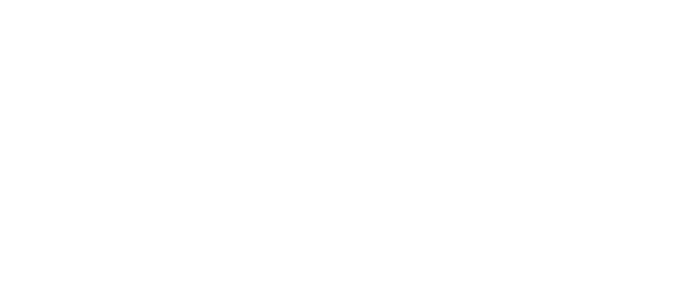
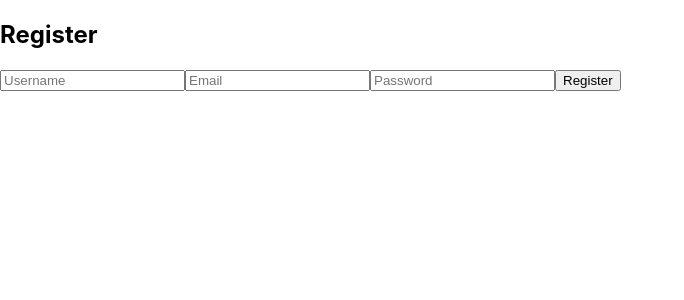
Before and after one commit to mlanda98/social-media, a React (Create React App) app in the folder frontend/: page /register in a window 1280 px wide. Shown: the top 300 px of the page, without its empty margins (0-684 px from the left). Built offline with nearby package versions, Linux system fonts and the light colour scheme; the HTML template or start-up script is replaced by a standard one.

Commit message:
add register page

```diff
--- a/frontend/package.json
+++ b/frontend/package.json
@@ -9,6 +9,7 @@
     "@testing-library/user-event": "^13.5.0",
     "react": "^19.0.0",
     "react-dom": "^19.0.0",
+    "react-router-dom": "^7.2.0",
     "react-scripts": "5.0.1",
     "web-vitals": "^2.1.4"
   },
--- a/frontend/src/App.js
+++ b/frontend/src/App.js
@@ -1,7 +1,17 @@
 import "./App.css";
+import { BrowserRouter as Router, Routes, Route } from "react-router-dom";
+import Register from "./pages/Register";
+import SignIn from "./pages/SignIn";
 
 function App() {
-  return <div className="App"></div>;
+  return (
+    <Router>
+      <Routes>
+        <Route path="/login" element={<SignIn />} />
+        <Route path="/register" element={<Register />} />
+      </Routes>
+    </Router>
+  );
 }
 
 export default App;
--- /dev/null
+++ b/frontend/src/pages/Register.jsx
@@ -0,0 +1,57 @@
+import { use, useState } from "react";
+
+const Register = () => {
+  const [username, setUsername] = useState("");
+  const [email, setEmail]= useState("");
+  const [password, setPassword] = useState("");
+
+  const handleSubmit = async (e) => {
+    e.preventDefault();
+
+    const response = await fetch("http://localhost:8000/auth/register", {
+      method: "POST",
+      headers: {"Content-Type": "application/json"},
+      body: JSON.stringify({username, email, password})
+    })
+
+    const data = await response.json();
+    if (response.ok)
+      {
+        alert("Registration successful! Please log in.");
+  } else {
+    alert(data.message);
+  }
+}
+
+return (
+  <div>
+    <h2>Register</h2>
+    <form onSubmit={handleSubmit}>
+    <input
+    type="text"
+    placeholder="Username"
+    value={username}
+    onChange={(e) => setUsername(e.target.value)}
+    required
+    />
+    <input
+    type="email"
+    placeholder="Email"
+    value={email}
+    onChange={(e) => setEmail(e.target.value)}
+    required
+    />
+    <input
+    type="password"
+    placeholder="Password"
+    value={password}
+    onChange={(e) => setPassword(e.target.value)}
+    required
+    />
+ <button type="submit">Register</button>
+    </form>
+  </div>
+)
+}
+
+export default Register;
```
Also changed, not shown: 1 other file (tests, documents, lock files or other folders).
